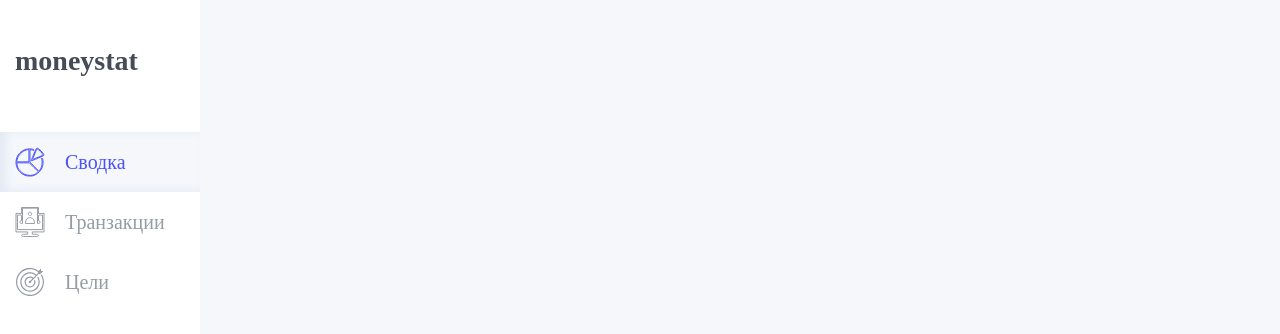
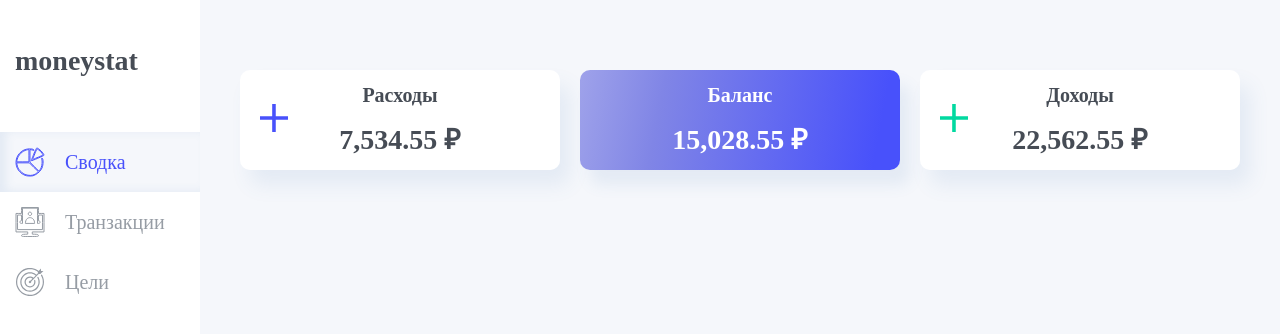
Before and after one commit to artemkislov057/moneystat, a React (Create React App) app in the folder frontend/: page /summary in a window 1280 px wide. Shown: the top 334 px of the page. Built offline with nearby package versions, Linux system fonts and the light colour scheme; a web font is replaced by a local one.

Commit message:
добавлен компонент сводки для доходов/расходов

```diff
--- a/frontend/src/App.css
+++ b/frontend/src/App.css
@@ -3,4 +3,5 @@
   width: 100%;
   display: flex;
   background: #F5F7FB;
+  font-family: 'Poppins';
 }
--- a/frontend/src/App.tsx
+++ b/frontend/src/App.tsx
@@ -13,7 +13,7 @@ function App() {
   const [activePart, setActivePart] = useState<SectionType>('summary');
 
   useEffect(() => {
-    // naviagtor('/summary');
+    naviagtor('/summary');
   }, [])
 
   useEffect(() => {
--- /dev/null
+++ b/frontend/src/components/infoSummaryContainer/infoSummaryContainer.css
@@ -0,0 +1,68 @@
+.info-summary-container {
+    width: 100%;
+    height: 100px;
+    box-sizing: border-box;
+    display: flex;
+    align-items: center;
+    justify-content: center;
+    padding: 15px 0 20px 0;
+    position: relative;
+    border-radius: 10px;
+    user-select: none;
+}
+
+.info-summary-container.button {
+    background: linear-gradient(90deg, #FFFFFF 0%, #FFFFFF 100%);
+    box-shadow: 10px 15px 20px rgba(82, 126, 185, 0.1);
+    cursor: pointer;
+}
+
+.info-summary-container.info {
+    background: linear-gradient(280.94deg, #4851FB 8.13%, #8085E6 74.28%, #BEC0EE 126.34%);
+    box-shadow: 10px 15px 15px rgba(82, 126, 185, 0.1);
+}
+
+.info-summary-container-icon {
+    position: absolute;
+    width: 28px;
+    height: 28px;
+    background-size: 100% 100%;
+    left: 20px;
+}
+
+.info-summary-container-icon.expenses {
+    background: url('icons/expensesIcon.svg') 50% 50% no-repeat;
+}
+
+.info-summary-container-icon.income {
+    background: url('icons/incomeIcon.svg') 50% 50% no-repeat;
+}
+
+.info-summary-container-data {
+    display: flex;
+    flex-direction: column;
+    justify-content: space-between;
+    align-items: center;
+    height: 100%;
+}
+
+.info-summary-container-data.info {
+    color: #FFFFFF;
+}
+
+.info-summary-container-data.expenses,
+.info-summary-container-data.income {
+    color: #464C55;
+}
+
+.info-summary-container-data-title {
+    font-weight: 600;
+    font-size: 20px;
+    line-height: 20px;
+}
+
+.info-summary-container-data-value {
+    font-weight: 600;
+    font-size: 28px;
+    line-height: 20px;
+}
--- /dev/null
+++ b/frontend/src/components/infoSummaryContainer/infoSummaryContainer.tsx
@@ -0,0 +1,21 @@
+import React from "react";
+import './infoSummaryContainer.css';
+
+type TProps = {
+    type: 'button expenses' | 'button income' | 'info'
+    title: string
+    value: string
+}
+
+export const InfoSummaryContainer:React.FC<TProps> = React.memo((props) => {
+    return <div className={`info-summary-container ${props.type}`}>
+        {
+            props.type !== 'info' &&
+            <span className={`info-summary-container-icon ${props.type}`}></span>
+        }
+        <div className={`info-summary-container-data ${props.type}`}>
+            <span className="info-summary-container-data-title">{props.title}</span>
+            <span className="info-summary-container-data-value">{props.value}</span>
+        </div>
+    </div>
+})
--- a/frontend/src/index.css
+++ b/frontend/src/index.css
@@ -5,7 +5,7 @@ body {
     sans-serif;
   -webkit-font-smoothing: antialiased;
   -moz-osx-font-smoothing: grayscale;
-  font-family: 'Poppins';
+
 }
 
 code {
--- a/frontend/src/pages/mainPageSummary/mainPageSummary.css
+++ b/frontend/src/pages/mainPageSummary/mainPageSummary.css
@@ -2,4 +2,12 @@
     height: 100%;
     width: 100%;
     display: flex;
+    box-sizing: border-box;
+    padding: 70px 40px;
 }
+
+.main-page-summary-money-summary {
+    display: flex;
+    width: 100%;
+    gap: 20px;
+}
--- a/frontend/src/pages/mainPageSummary/mainPageSummary.tsx
+++ b/frontend/src/pages/mainPageSummary/mainPageSummary.tsx
@@ -1,7 +1,26 @@
 import React from "react";
+import { InfoSummaryContainer } from "../../components/infoSummaryContainer/infoSummaryContainer";
 import './mainPageSummary.css';
 
 export const MainPageSummary:React.FC = () => {
     return <div className="main-page-summary-container">
+        <div className="main-page-summary-money-summary">
+            <InfoSummaryContainer
+                title="Расходы"
+                type="button expenses"
+                value="7,534.55 ₽"
+            />
+            <InfoSummaryContainer
+                title="Баланс"
+                type="info"
+                value="15,028.55 ₽"
+            />
+            <InfoSummaryContainer
+                title="Доходы"
+                type="button income"
+                value="22,562.55 ₽"
+            />
+        </div>
+
     </div>
 }
```
Also changed, not shown: frontend/src/components/infoSummaryContainer/icons/expensesIcon.svg (added), frontend/src/components/infoSummaryContainer/icons/incomeIcon.svg (added).
